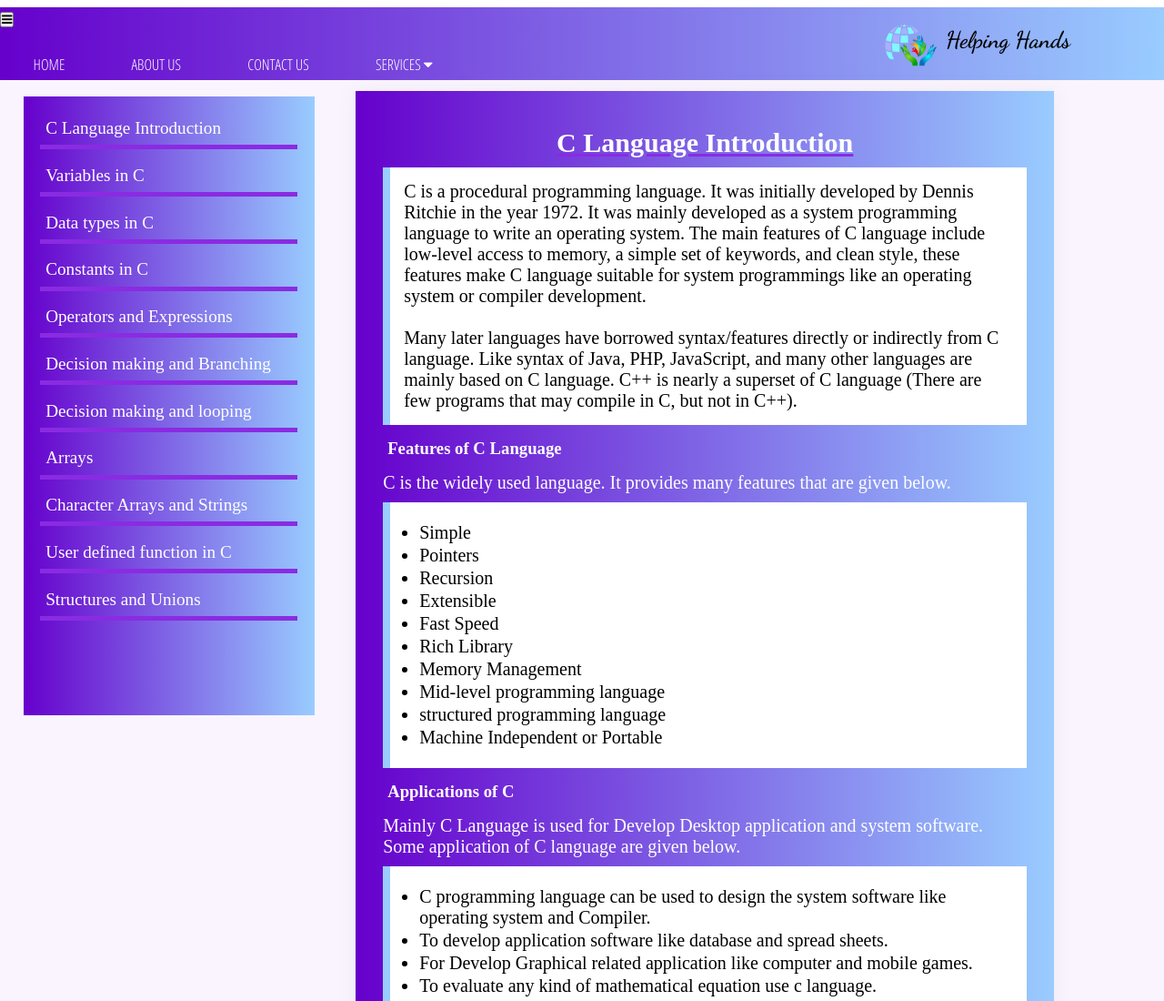
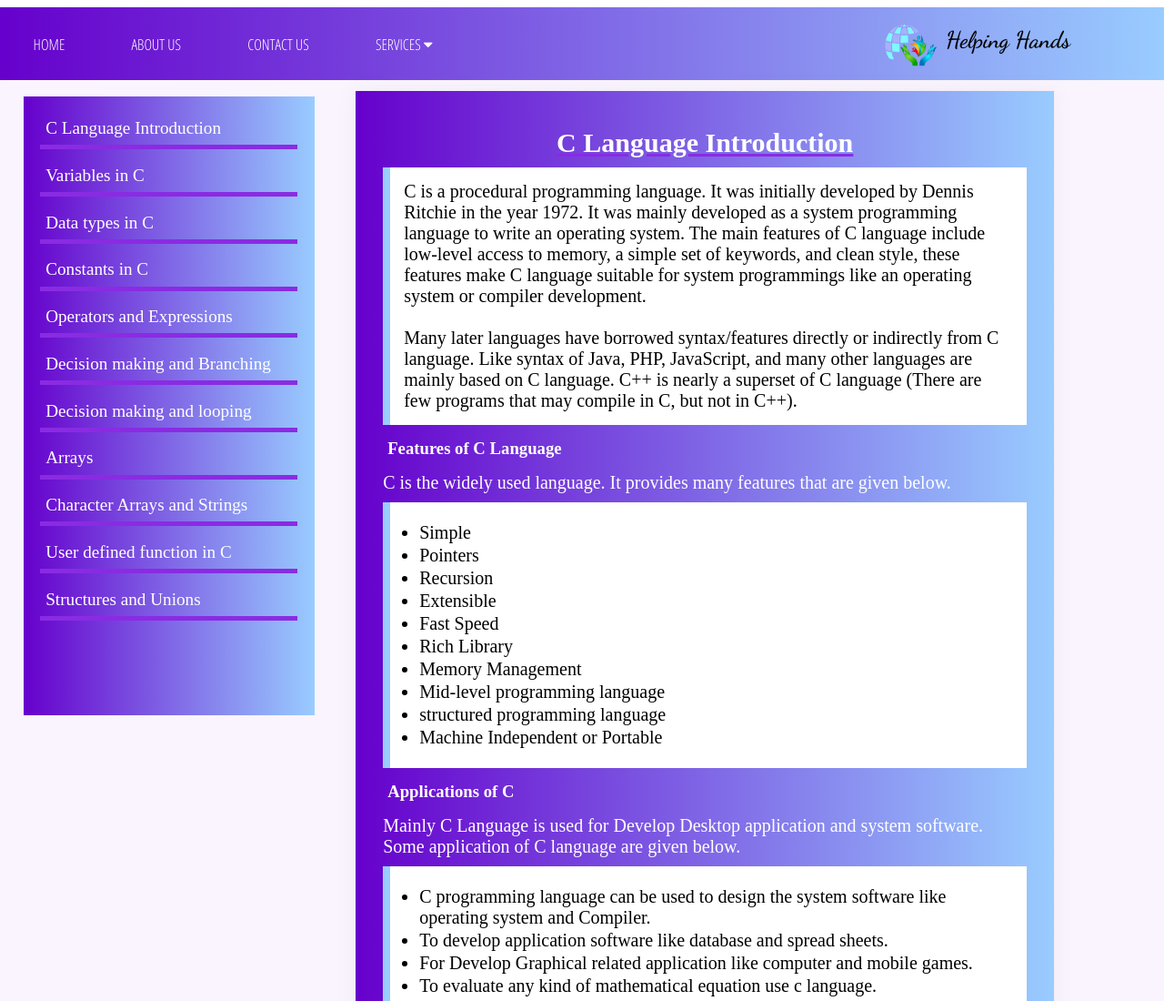
Before and after one commit to Patel-7777/Helpinghands.github.io, a plain HTML site: page content-01.html in a window 1280 px wide. Shown: the top 1100 px of the page at 91% size. Drawn offline with Linux system fonts and the light colour scheme.

Commit message:
Update content-01.html

```diff
--- a/content-01.html
+++ b/content-01.html
@@ -19,10 +19,10 @@
 
         <nav>
           <div class="hover">
-          <button  class="btn">
-          <!-- <i class="fa fa-caret-down"></i> -->
+         <!-- <button  class="btn">
+           <i class="fa fa-caret-down"></i>
           <i class="fa fa-bars" aria-hidden="true"></i>
-        </button>
+        </button> -->
           <div class="menu">
               <a href="home.html">Home</a>
           <a href="about.html">About Us</a>
```
